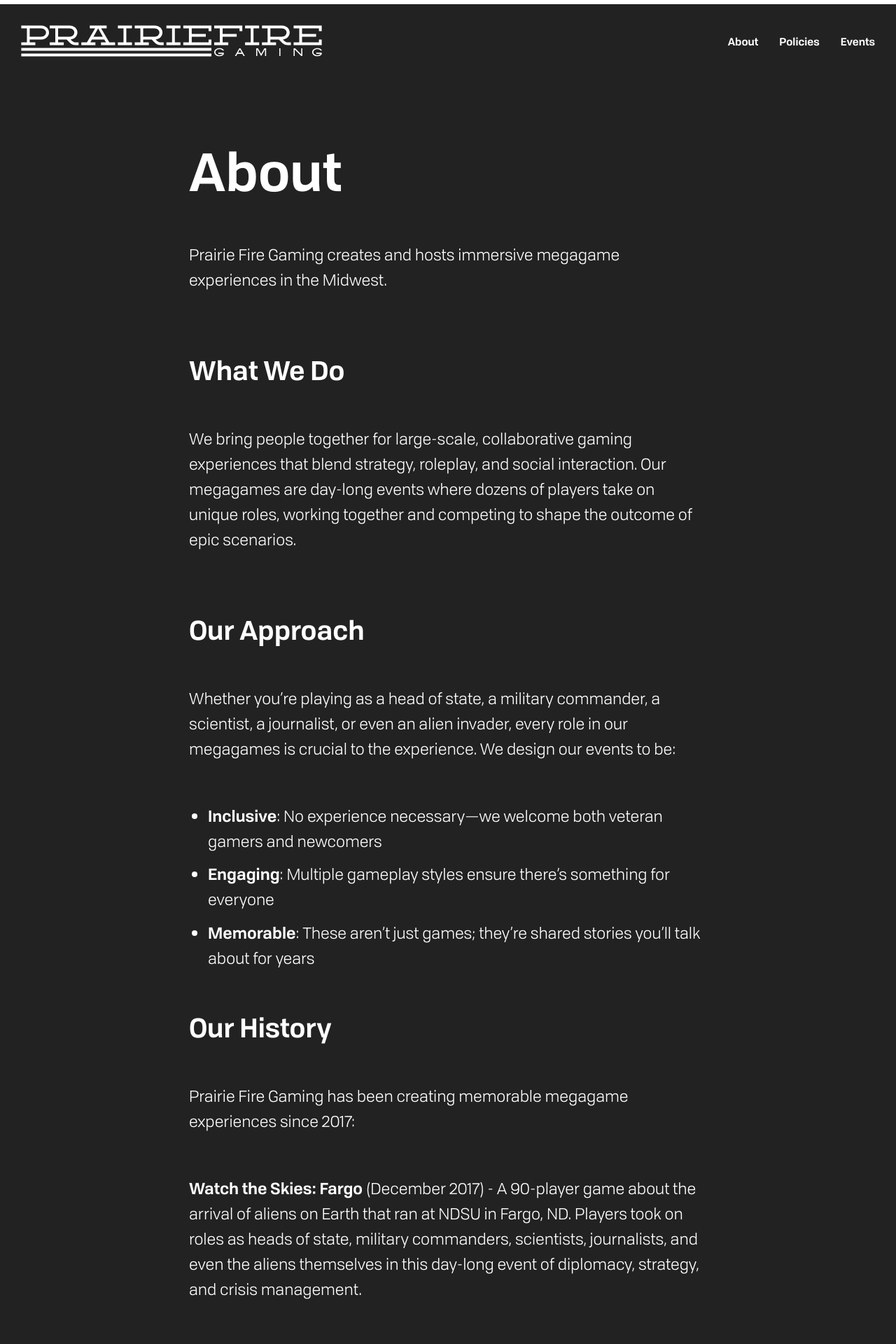
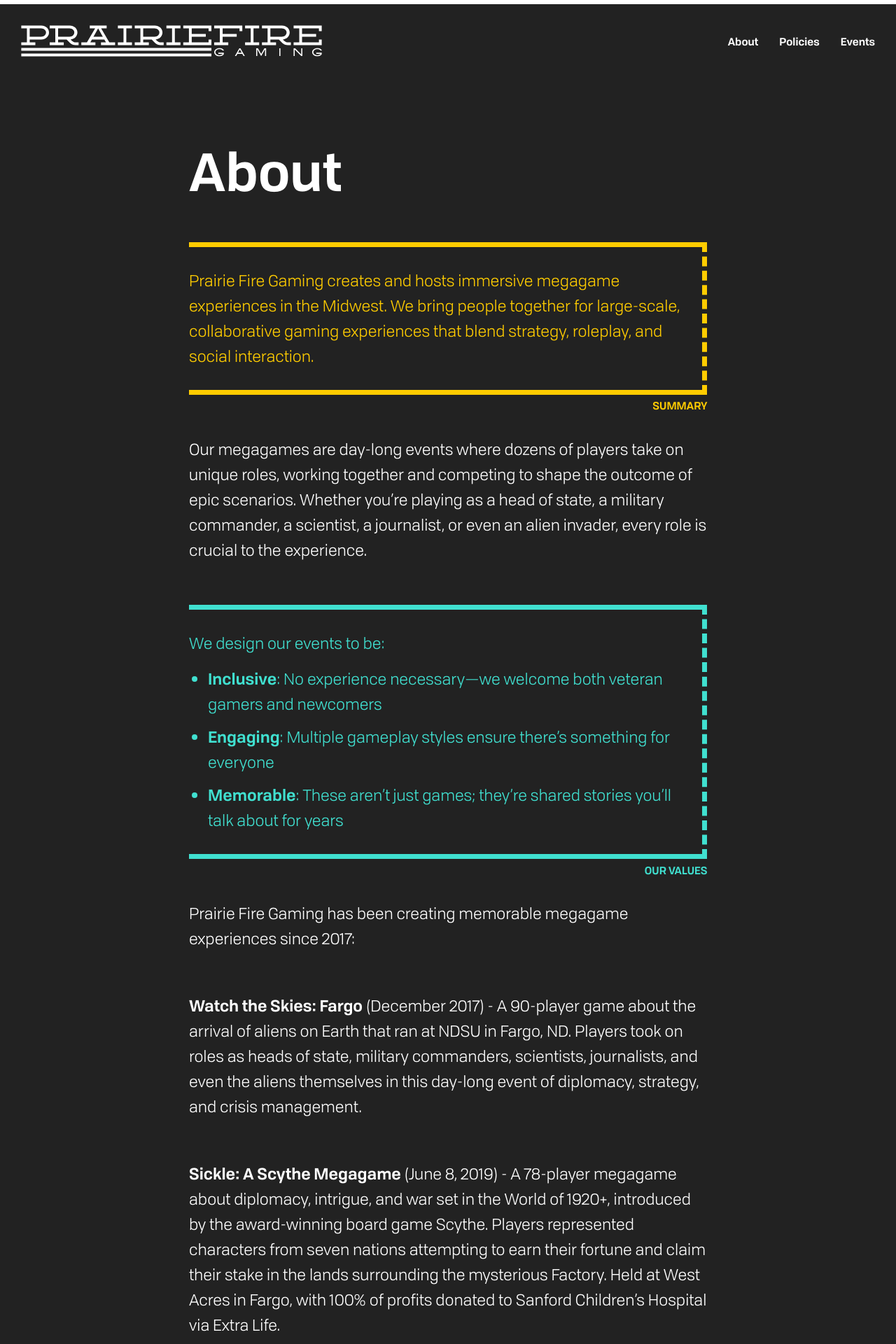
Before and after one commit to jedlimke/prairiefiregaming.com, a Jekyll site: the page built from about/index.md, in a window 1280 px wide. Shown: the top 1920 px of the page at 70% size. Built offline with Jekyll 4.4.1, drawn with Linux system fonts in a browser that asks for light colours.

```diff
--- a/_sass/base.scss
+++ b/_sass/base.scss
@@ -416,30 +416,23 @@ table {
 	// Callout variants
 	// ========================================
 
-	// Info (blue) - neutral information
+	// Info (turquoise) - neutral information, definitions
 	&.info {
 		--callout-color: #40e0d0;
 		color: var(--callout-color);
 		border-color: var(--callout-color);
 	}
 
-	// Success (green) - positive confirmation
-	&.success {
+	// CTA (green) - call to action, get involved
+	&.cta {
 		--callout-color: #7ED321;
 		color: var(--callout-color);
 		border-color: var(--callout-color);
 	}
 
-	// Warning (yellow/orange) - caution, default
-	&.warning {
-		--callout-color: var(--brand-yellow);
-		color: var(--callout-color);
-		border-color: var(--callout-color);
-	}
-
-	// Danger (red) - critical, error
-	&.danger {
-		--callout-color: #E23E57;
+	// Important (orange/pink) - critical information, pay attention
+	&.important {
+		--callout-color: var(--brand-orange);
 		color: var(--callout-color);
 		border-color: var(--callout-color);
 	}
--- a/about/index.md
+++ b/about/index.md
@@ -6,21 +6,19 @@ permalink: /about/
 
 # About
 
-Prairie Fire Gaming creates and hosts immersive megagame experiences in the Midwest.
+<div class="callout" markdown="1">
+Prairie Fire Gaming creates and hosts immersive megagame experiences in the Midwest. We bring people together for large-scale, collaborative gaming experiences that blend strategy, roleplay, and social interaction.
+</div>
 
-## What We Do
+Our megagames are day-long events where dozens of players take on unique roles, working together and competing to shape the outcome of epic scenarios. Whether you're playing as a head of state, a military commander, a scientist, a journalist, or even an alien invader, every role is crucial to the experience.
 
-We bring people together for large-scale, collaborative gaming experiences that blend strategy, roleplay, and social interaction. Our megagames are day-long events where dozens of players take on unique roles, working together and competing to shape the outcome of epic scenarios.
-
-## Our Approach
-
-Whether you're playing as a head of state, a military commander, a scientist, a journalist, or even an alien invader, every role in our megagames is crucial to the experience. We design our events to be:
+<div class="callout info" markdown="1" data-label="Our Values">
+We design our events to be:
 
 - **Inclusive**: No experience necessary—we welcome both veteran gamers and newcomers
 - **Engaging**: Multiple gameplay styles ensure there's something for everyone
 - **Memorable**: These aren't just games; they're shared stories you'll talk about for years
-
-## Our History
+</div>
 
 Prairie Fire Gaming has been creating memorable megagame experiences since 2017:
 
@@ -30,10 +28,8 @@ Prairie Fire Gaming has been creating memorable megagame experiences since 2017:
 
 **Megagame Coalition Collaborations** - Multiple collaborations with the Megagame Coalition (MGC) across the continent, notably at GEN CON in Indianapolis for the better part of a decade.
 
-## Get Involved
-
+<div class="callout cta" markdown="1" data-label="Get Involved">
 Interested in playing? Want to help organize or run a game? Reach out to us at [info@prairiefiregaming.com](mailto:info@prairiefiregaming.com) or follow us on [Facebook](https://www.facebook.com/prairiefiregaming).
-
-## Policies
+</div>
 
 We are committed to providing safe, respectful, and enjoyable events. Please review our [Safety Policy](/policies/safety-policy/) and [Media Policy](/policies/media-policy/).
```
Also changed, not shown: policies/media-policy.md (+6 -2 lines).
